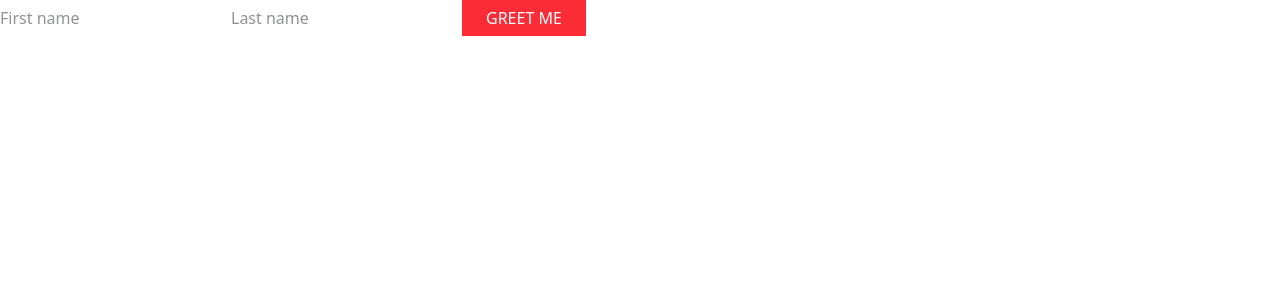
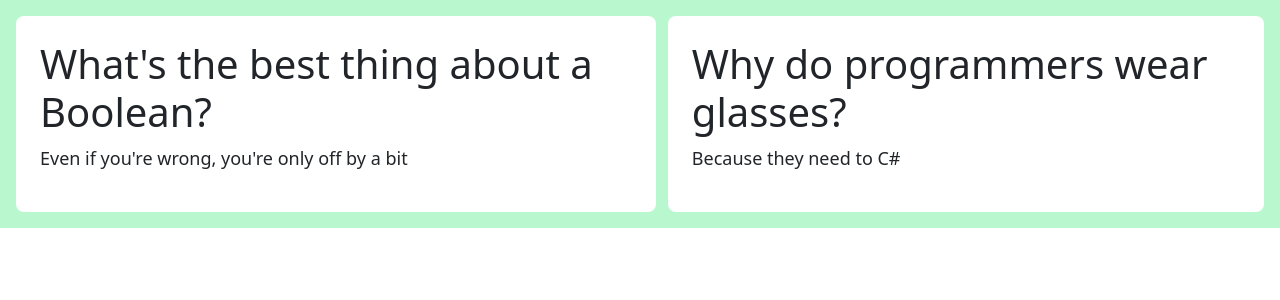
Before and after one commit to kelia01/React, a React (Vite) app in the folder vite-project/: page / in a window 1280 px wide. Shown: the top 300 px of the page. Built offline with nearby package versions, Linux system fonts and the light colour scheme; the HTML template or start-up script is replaced by a standard one.

Commit message:
Handling json using map

```diff
--- a/vite-project/src/App.tsx
+++ b/vite-project/src/App.tsx
@@ -2,12 +2,12 @@ import { useState } from "react";
 import { produce } from "immer";
 import Expandable from "./components/Expandable";
 import Form from "./components/ReactExercises/Form";
-
+import UseFlex from "./components/ReactExercises/useFlex";
 
 function App() {
   return (
     <div>
-    <Form />
+    <UseFlex />
   </div>
   )
 }
--- /dev/null
+++ b/vite-project/src/components/ReactExercises/UseFlex.tsx
@@ -0,0 +1,40 @@
+import React from "react";
+
+const UseFlex = () => {
+  const Json = [
+    {
+      id: 1,
+      setup: "What's the best thing about a Boolean?",
+      punchline: "Even if you're wrong, you're only off by a bit",
+    },
+    {
+      id: 2,
+      setup: "Why do programmers wear glasses?",
+      punchline: "Because they need to C#",
+    },
+  ];
+
+  return (
+    <div className='flex justify-center items-center '>
+<div className='bg-green-200 px-3 py-3 flex justify-center items-center space-x-3 '>
+
+
+            {Json.map((url)=>
+            <div className='bg-white w-auto h-auto rounded-lg p-4'>
+            <h1 className='text-lg'>{url.setup}</h1>
+            <p className='text-lg'>{url.punchline}</p>
+            </div>
+            )}
+            </div>
+
+
+
+
+
+
+        </div>
+
+  );
+};
+
+export default UseFlex;
```
